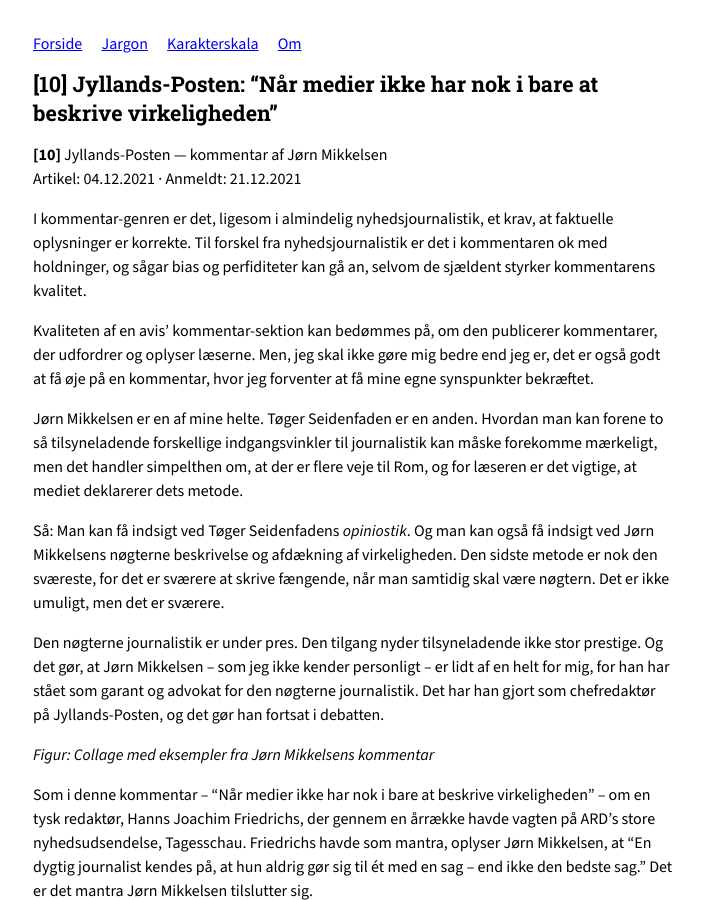
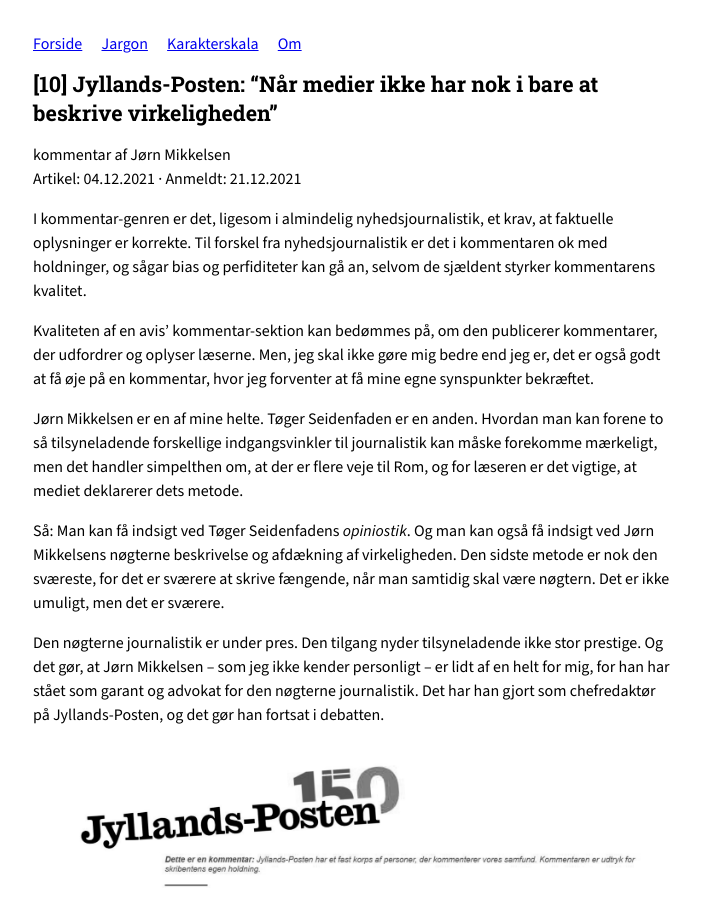
Before and after one commit to MichaelOAppel/OmJournalistik, a Jekyll site: the page built from _posts/2021-12-21-jp-joern-mikkelsen.md, in a window 1280 px wide and 900 px high. Shown: the whole window, without its empty margins (287-990 px from the left). Built offline with Jekyll 4.4.1, drawn with Linux system fonts in a browser that asks for light colours.

Commit message:
Update 2021-12-21-jp-joern-mikkelsen.md

```diff
--- a/_posts/2021-12-21-jp-joern-mikkelsen.md
+++ b/_posts/2021-12-21-jp-joern-mikkelsen.md
@@ -7,7 +7,7 @@ artikel_dato: 2021-12-04
 anmeldt: 2021-12-21
 ---
 
-**[{{ page.karakter }}]** {{ page.medie }} — kommentar af Jørn Mikkelsen
+kommentar af Jørn Mikkelsen
 Artikel: {{ page.artikel_dato | date: "%d.%m.%Y" }} · Anmeldt: {{ page.anmeldt | date: "%d.%m.%Y" }}
 
 I kommentar-genren er det, ligesom i almindelig nyhedsjournalistik, et krav, at faktuelle oplysninger er korrekte. Til forskel fra nyhedsjournalistik er det i kommentaren ok med holdninger, og sågar bias og perfiditeter kan gå an, selvom de sjældent styrker kommentarens kvalitet.
@@ -20,11 +20,15 @@ Så: Man kan få indsigt ved Tøger Seidenfadens *opiniostik*. Og man kan også
 
 Den nøgterne journalistik er under pres. Den tilgang nyder tilsyneladende ikke stor prestige. Og det gør, at Jørn Mikkelsen – som jeg ikke kender personligt – er lidt af en helt for mig, for han har stået som garant og advokat for den nøgterne journalistik. Det har han gjort som chefredaktør på Jyllands-Posten, og det gør han fortsat i debatten.
 
+![Collage med eksempler fra Jørn Mikkelsens kommentar]({{ '/assets/figures/jp-mikkelsen-1.jpg' | relative_url }})
+
 *Figur: Collage med eksempler fra Jørn Mikkelsens kommentar*
 
 Som i denne kommentar – “Når medier ikke har nok i bare at beskrive virkeligheden” – om en tysk redaktør, Hanns Joachim Friedrichs, der gennem en årrække havde vagten på ARD’s store nyhedsudsendelse, Tagesschau. Friedrichs havde som mantra, oplyser Jørn Mikkelsen, at “En dygtig journalist kendes på, at hun aldrig gør sig til ét med en sag – end ikke den bedste sag.” Det er det mantra Jørn Mikkelsen tilslutter sig.
 
 Jeg kendte ikke mantraet, og jeg vidste heller ikke, at Friedrichs var kendt for det. Og jeg vidste heller ikke, at der blev uddelt en journalistisk pris i Friedrichs’ navn.
+
+![Udsnit af hjemmeside for Hanns Joachim Friedrichs Preis]({{ '/assets/figures/jp-mikkelsen-2.jpg' | relative_url }})
 
 *Figur: Udsnit af hjemmeside for Hanns Joachim Friedrichs Preis.*
 
@@ -60,6 +64,17 @@ Og da fejlen blev påpeget, skulle man have erkendt og rettet fejlen. Det gjorde
 
 JP ændrede senere overskriften på artiklen. Den originale artikel blev tilsyneladende også ændret i brødteksten kort efter publicering, idet man tilføjede nogle relevante oplysninger om, at de omkring 20.000 kunne referere til en strøm af migranter gennem hele året og ikke en aktuel beholdning ved grænsen. Den rettelse blev blot skrevet ind i artiklen og aldrig anført som en rettelse for læserne, så ‘gamle’ læsere blev ikke hjulpet med mindre de læste hele artiklen endnu engang. Tilføjelsen var en forbedring, og gjorde artiklen mindre vildledende for læsere, der er vant til at læse forsikringspolicer, men ændrede ikke grundlæggende ved artiklens i øvrigt misvisende beskrivelse af virkeligheden.
 
+<table style="width:100%;border-collapse:collapse;">
+  <tr>
+    <td style="width:50%;padding-right:0.5em;vertical-align:top;border:none;">
+      <img src="{{ '/assets/figures/jp-mikkelsen-3a.jpg' | relative_url }}" alt="JP-artikel 7.11.18">
+    </td>
+    <td style="width:50%;padding-left:0.5em;vertical-align:top;border:none;">
+      <img src="{{ '/assets/figures/jp-mikkelsen-3b.jpg' | relative_url }}" alt="Nybroes svar">
+    </td>
+  </tr>
+</table>
+
 *Figur: Uddrag fra artiklen fra 7.11.18. Overskriften blev 20.12.18 ændret til “Medie: Østrig …”. Til højre uddrag af JP’s chefredaktør Jacob Nybroes svar på en kritik.*
 
 ## Eksempel 3: Alternative sager, alternative fakta
@@ -67,6 +82,17 @@ JP ændrede senere overskriften på artiklen. Den originale artikel blev tilsyne
 JP’s artikel blev genstand for en del berettiget kritik. Derimod blev det overset, at også andre medier, herunder Berlingske Tidende (“Migranter i tusindvis fanget ved grænsen til EU. Og nu kommer vinteren”, 16.12.18) i form af en artikel fra samarbejdspartneren selveste New York Times (“As Winter Arrives, Thousands of Migrants Are Trapped in Bosnia”, 8.12.18), bragte historien om en ophobning af migranter ved grænsen til Kroatien. Faktisk var det samme virkelighed, som JP på den ene side og Berlingske/NYT på den anden, foregav at beskrive. Men vinklingen var temmelig forskellig.
 
 Hvor der i JP blev vinklet på de mange potentielt farlige migranter, så var vinklingen i Berlingske/NYT præget af empati med migranter. Og vedrørende antallet så kunne læseren af Berlingske godt forledes til at tro, at der var omkring 20.000 ved grænsen. Berlingske oplyser således læseren: “Bosnien har i år registreret flere end 23.000 flygtninge og migranter, hvoraf mange er yngre mænd fra Pakistan og Afghanistan. Nu er de strandet ved grænsen til Kroatien [..]”.
+
+<table style="width:100%;border-collapse:collapse;">
+  <tr>
+    <td style="width:50%;padding-right:0.5em;vertical-align:top;border:none;">
+      <img src="{{ '/assets/figures/jp-mikkelsen-4a.jpg' | relative_url }}" alt="Berlingske om migranter">
+    </td>
+    <td style="width:50%;padding-left:0.5em;vertical-align:top;border:none;">
+      <img src="{{ '/assets/figures/jp-mikkelsen-4b.png' | relative_url }}" alt="NYT om migranter">
+    </td>
+  </tr>
+</table>
 
 *Figur: Uddrag fra Berlingske Tidende, 16.12.18, artikel fra New York Times, om migranter.*
 
```
